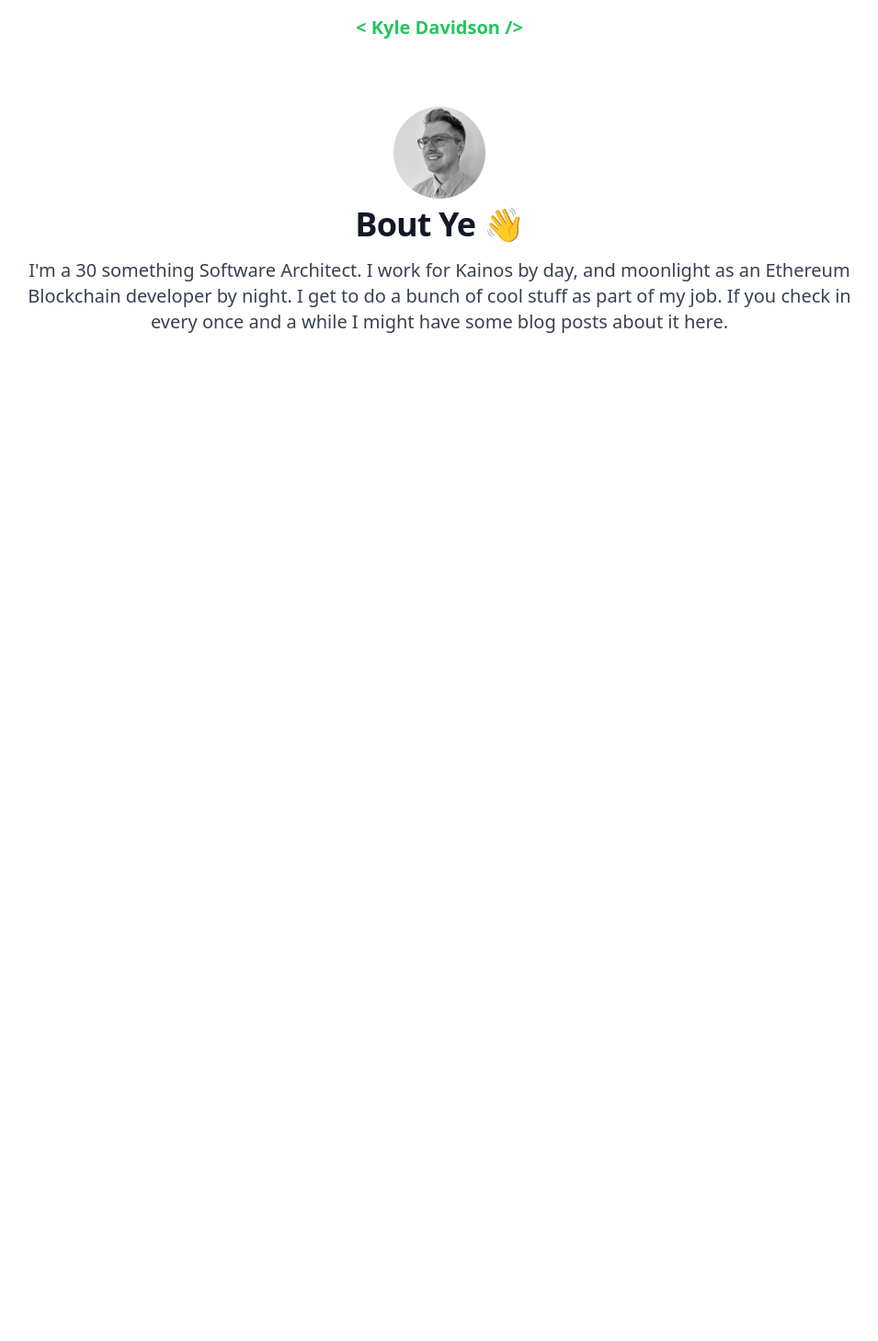
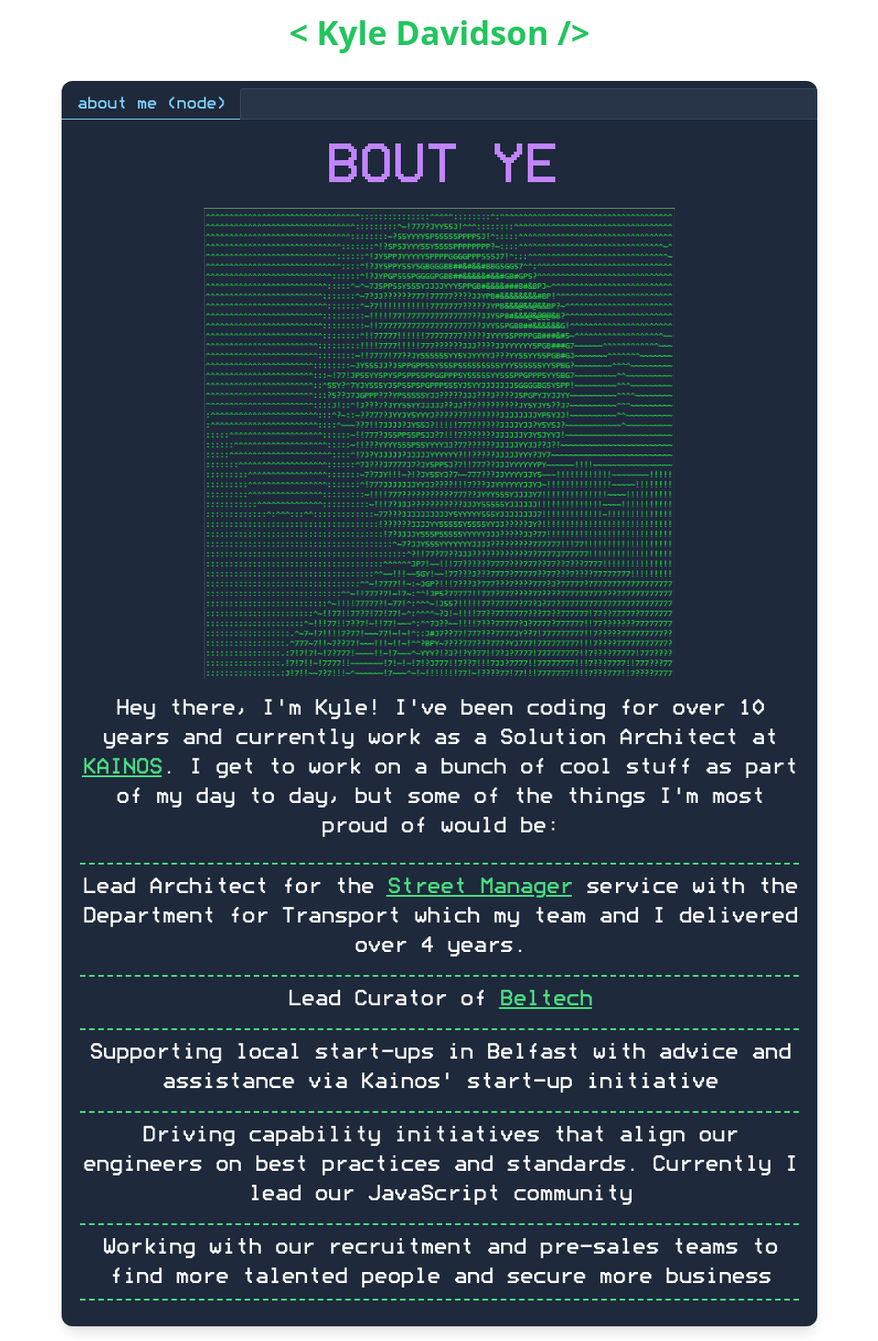
Before and after one commit to KylerD/Kyle.wtf, a Next.js app: page /about in a window 1280 px wide. Shown: the whole page at 92% size, without its empty margins (162-1117 px from the left). Before the commit the page ends 800 px from the top, so only its background shows below. Built offline with nearby package versions, Linux system fonts and the light colour scheme.

Commit message:
Update site and add more info

```diff
--- a/components/layout.tsx
+++ b/components/layout.tsx
@@ -23,15 +23,15 @@ export default function Layout({
         <meta name="og:title" content={siteTitle} />
         <title>{siteTitle}</title>
       </Head>
-      {!home && (
+
       <>
         <header className='flex flex-row flex-nowrap w-full justify-center'>
           <Link href="/">
-              <h1 className='m-4 text-xl font-bold text-green-500 hover: cursor-pointer'>{name}</h1>
+            <h1 className='m-4 text-4xl font-bold text-green-500 hover: cursor-pointer'>{name}</h1>
           </Link>
         </header>
       </>
-      )}
+
       <main>{children}</main>
     </>
   )
--- a/pages/about.tsx
+++ b/pages/about.tsx
@@ -1,6 +1,7 @@
 import Layout from '../components/layout'
 import React from 'react'
 import Image from 'next/image'
+import Link from 'next/link'
 
 export default function Home({
   allPostsData
@@ -12,29 +13,80 @@ export default function Home({
   }[]
 }) {
 
-  const [expand, setExpand] = React.useState(false);
-
-  function handleExpand() {
-    setExpand(!expand);
-  }
-
   return (
     <Layout>
-      <div className="py-12 bg-white">
-        <div className="max-w-7xl mx-auto px-4 sm:px-6 lg:px-8">
-          <div className="lg:text-center">
-            <div className='flex w-full mx-auto justify-center my-2'>
-              <Image className='rounded-full' priority src="/images/kd.jpeg" width='100' height='100' />
+      <header className='flex flex-row flex-wrap w-full h-screen justify-center'>
+        <div className="w-full md:w-2/3 p-4">
+          <div className="w-full flex-row flex-wrap">
+            <div className="relative col-span-3 bg-slate-800 rounded-xl shadow-lg xl:ml-0 dark:shadow-none dark:ring-1 dark:ring-inset dark:ring-white/10">
+              <div className="relative flex text-slate-400 text-lg leading-6">
+                <div className="font-['terminal'] mt-2 flex-none text-sky-300 border-t border-b border-t-transparent border-b-sky-300 px-4 py-1 flex items-center">
+                  about me (node)
+                </div>
+                <div className="flex-auto flex pt-2 rounded-tr-xl overflow-hidden">
+                  <div className="flex-auto -mr-px bg-slate-700/50 border border-slate-500/30 rounded-tl"></div>
+                </div>
+              </div>
+
+              <div className="relative">
+                <pre className="text-lg leading-6 text-slate-50 flex ligatures-none">
+                  <code className="min-w-full p-5 space-y-4  font-['terminal']">
+                    {/* Web Stack */}
+                    <div className="flex w-full">
+                      <p className="flex-auto text-6xl text-purple-400 mx-auto text-center">
+                        BOUT YE
+                      </p>
+                    </div>
+                    {/* About Me */}
+                    <div className="flex relative w-[16rem] h-[16rem] md:w-[32rem] md:h-[32rem] mx-auto">
+                      <span className="absolute z-10 h-full w-full animate-flicker opacity-0" id="ascii">
+                        <Image priority src="/images/kdascii.png" layout='fill' />
+                      </span>
+                      <span className="w-full h-full">
+                        <Image priority src="/images/kd.jpeg" layout='fill' />
+                      </span>
+                    </div>
+                    <div className="flex mx-auto w-full">
+                      <p className="text-center text-2xl mx-auto whitespace-normal">
+                        Hey there, I'm Kyle! I've been coding for over 10 years and currently work as a Solution Architect at <span className='text-green-400 underline'>
+                          <Link href={'https://www.kainos.com/'}>KAINOS</Link>
+                        </span>. I get to work on a bunch of cool stuff as part of my day to day, but some of the things I'm most proud of would be:
+                      </p>
+                    </div>
+                    <div className="flex mx-auto whitespace-normal">
+                      <ol className="mx-auto max-w-4xl text-white text-2xl list-none text-center">
+                        <li className="my-2 border-t-green-400 border-dashed border-t-2 py-2">
+                          Lead Architect for the <span className='text-green-400 underline'>
+                            <Link href={'https://www.gov.uk/guidance/plan-and-manage-roadworks'}>Street Manager</Link>
+                          </span> service with the Department for Transport which my team and I delivered over 4 years.
+                        </li>
+
+                        <li className="my-2 border-t-green-400 border-dashed border-t-2 py-2">
+                          Lead Curator of <span className='text-green-400 underline'>
+                            <Link href={'https://beltech.co/'}>Beltech</Link>
+                          </span>
+                        </li>
+
+                        <li className="my-2 border-t-green-400 border-dashed border-t-2 py-2">
+                          Supporting local start-ups in Belfast with advice and assistance via Kainos' start-up initiative
+                        </li>
+
+                        <li className="my-2 border-t-green-400 border-dashed border-t-2 py-2">
+                          Driving capability initiatives that align our engineers on best practices and standards. Currently I lead our JavaScript community
+                        </li>
+
+                        <li className="my-2 border-t-green-400 border-b-green-400 border-dashed border-b-2 border-t-2  py-2">
+                          Working with our recruitment and pre-sales teams to find more talented people and secure more business
+                        </li>
+                      </ol>
+                    </div>
+                  </code>
+                </pre>
+              </div>
             </div>
-
-            <p className="mt-2 text-3xl leading-8 font-extrabold tracking-tight text-gray-900 sm:text-4xl">Bout Ye 👋</p>
-            <p className="mt-4 max-w-4xl text-xl text-gray-700 lg:mx-auto">
-              I'm a 30 something Software Architect. I work for Kainos by day, and moonlight as an Ethereum Blockchain developer by night.
-              I get to do a bunch of cool stuff as part of my job. If you check in every once and a while I might have some blog posts about it here.
-            </p>
           </div>
         </div>
-      </div>
-    </Layout>
+      </header>
+    </Layout >
   )
 }
--- a/styles/global.css
+++ b/styles/global.css
@@ -6,9 +6,84 @@
   .nav-icon {
     @apply flex items-center justify-center h-12 w-12 mt-2 mb-2 mx-2 bg-purple text-white shadow-purple border-solid border-2 border-transparent transition-all ease-linear duration-300 hover:bg-white hover:text-purple hover:shadow-purple-hover;
   }
+
+  #tailwind {
+    animation-delay: 0.5s;
+    animation-fill-mode: forwards;
+  }
+
+  #typescript {
+    animation-delay: 0.75s;
+    animation-fill-mode: forwards;
+  }
+
+  #next {
+    animation-delay: 1s;
+    animation-fill-mode: forwards;
+  }
+
+  #vercel {
+    animation-delay: 1.25s;
+    animation-fill-mode: forwards;
+  }
+
+  #socials {
+    animation-delay: 1.5s;
+    animation-fill-mode: forwards;
+  }
+
+  #employer {
+    animation-delay: 1.75s;
+    animation-fill-mode: forwards;
+  }
+
+  #twitter {
+    animation-delay: 2s;
+    animation-fill-mode: forwards;
+  }
+
+  #linkedin {
+    animation-delay: 2.25s;
+    animation-fill-mode: forwards;
+  }
+
+  #navigation {
+    animation-delay: 2.5s;
+    animation-fill-mode: forwards;
+  }
+
+  #about {
+    animation-delay: 2.75s;
+    animation-fill-mode: forwards;
+  }
+
+  #ascii {
+    animation-delay: 1s;
+    animation-fill-mode: forwards;
+  }
 }
 
 @font-face {
   font-family: terminal;
   src: url('../public/font/terminal.ttf');
 }
+
+@keyframes typing-terminal {
+  0% {
+    width: 100%;
+    opacity: 1;
+  }
+  100% {
+    width: 0;
+  }
+}
+
+@keyframes flicker-on {
+  0%    { opacity:1; }
+  10%   { opacity:0; }
+  20%   { opacity:1; }
+  30%   { opacity:0; }
+  40%   { opacity:1; }
+  50%   { opacity: 0; }
+  100%  { opacity:1; }
+}
--- a/tailwind.config.js
+++ b/tailwind.config.js
@@ -4,7 +4,12 @@ module.exports = {
     './components/**/*.{js,ts,jsx,tsx}',
   ],
   theme: {
-    extend: {},
+    extend: {
+      animation: {
+        'terminal': 'typing-terminal 0.25s steps(19, end)',
+        'flicker': 'flicker-on 0.5s'
+      }
+    },
   },
   plugins: [],
 }
```
Also changed, not shown: pages/index.tsx (+91 -66 lines), public/images/kdascii.png (added), 1 other file (tests, documents, lock files or other folders). Lines whose indentation alone changed are shown as unchanged.
